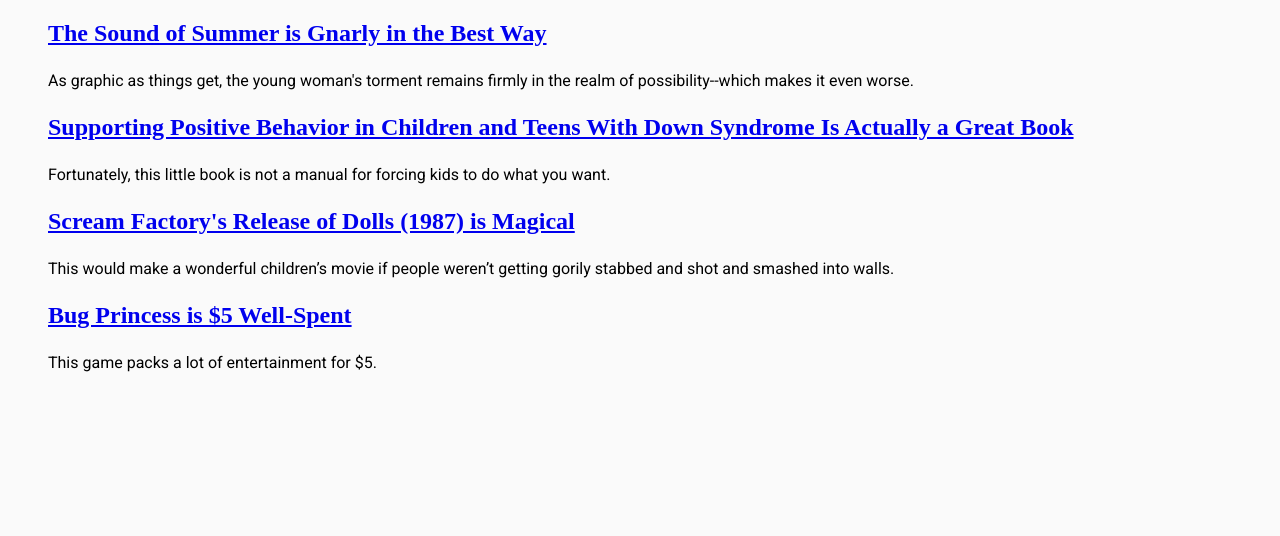
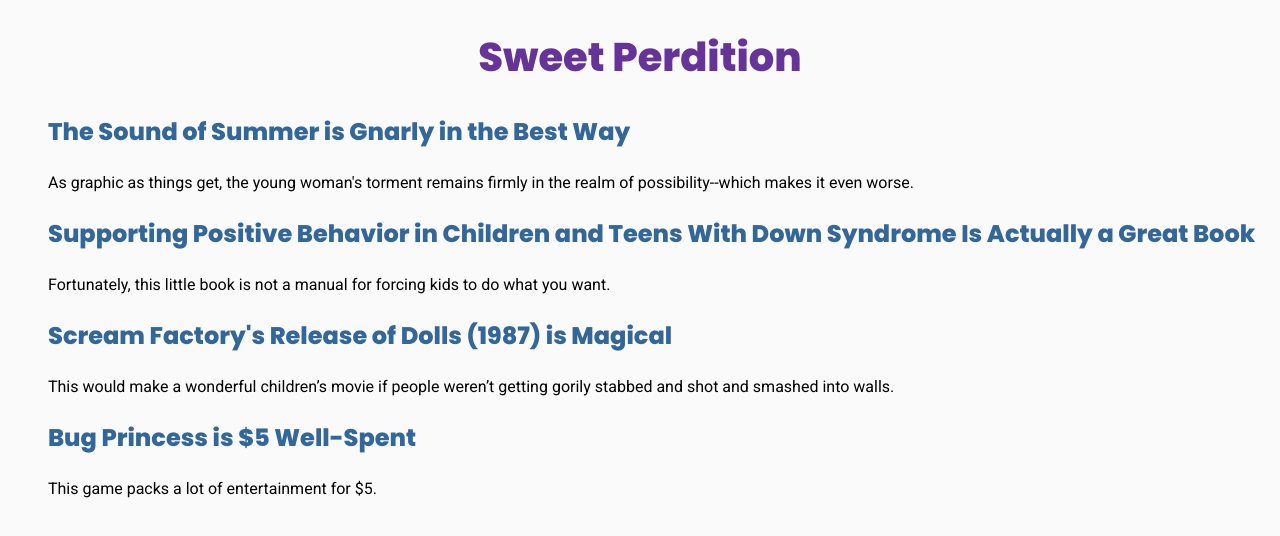
Before and after one commit to terakrk/sweet-perdition, an Eleventy site: page src/index.md in a window 1280 px wide. Built offline with nearby package versions, Linux system fonts and the light colour scheme; Eleventy itself is replaced by a stand-in of ours; files that its build step writes are made by us from their sources.

Commit message:
tinkered with blog link css and added header

```diff
--- a/public/assets/css/base.css
+++ b/public/assets/css/base.css
@@ -51,6 +51,24 @@
     font-size: 2.5rem;
 }
 
+.blog-link {
+    font-family: 'Poppins', sans-serif;
+    font-weight: 800;
+}
+
+.blog-link a {
+    text-decoration: none;
+    color: #336699
+}
+
+.blog-link a:visited {
+    color: #993366;
+}
+
+.blog-link a:hover {
+    text-decoration: underline;
+}
+
 .container {
     max-width: 80%;
     margin: auto;
--- /dev/null
+++ b/src/_includes/header.njk
@@ -0,0 +1,3 @@
+<header>
+    <h1 class="title">Sweet Perdition </h1>
+    </header>
--- a/src/_layouts/index.njk
+++ b/src/_layouts/index.njk
@@ -16,10 +16,11 @@
     <link rel="stylesheet" href="/assets/css/base.css">
 </head>
 <body>
+ {% include 'header.njk' %}
     <ul>
     {%- for post in collections.blog | reverse -%}
     <li>
-        <h2><a href="{{ post.url | url}}">{{ post.data.title }}</a></h2>
+        <h2 class="blog-link"><a href="{{ post.url | url}}">{{ post.data.title }}</a></h2>
         {% if post.data.teaser %}
         <p>{{ post.data.teaser }}</p>
         {% endif %}
--- a/src/assets/css/base.css
+++ b/src/assets/css/base.css
@@ -51,6 +51,24 @@
     font-size: 2.5rem;
 }
 
+.blog-link {
+    font-family: 'Poppins', sans-serif;
+    font-weight: 800;
+}
+
+.blog-link a {
+    text-decoration: none;
+    color: #336699
+}
+
+.blog-link a:visited {
+    color: #993366;
+}
+
+.blog-link a:hover {
+    text-decoration: underline;
+}
+
 .container {
     max-width: 80%;
     margin: auto;
--- a/src/index.md
+++ b/src/index.md
@@ -1,4 +1,4 @@
 ---
-title: "Blog Homepage"
+title: "Sweet Perdition"
 layout: "index.njk"
 ---
```
Also changed, not shown: public/index.html.
